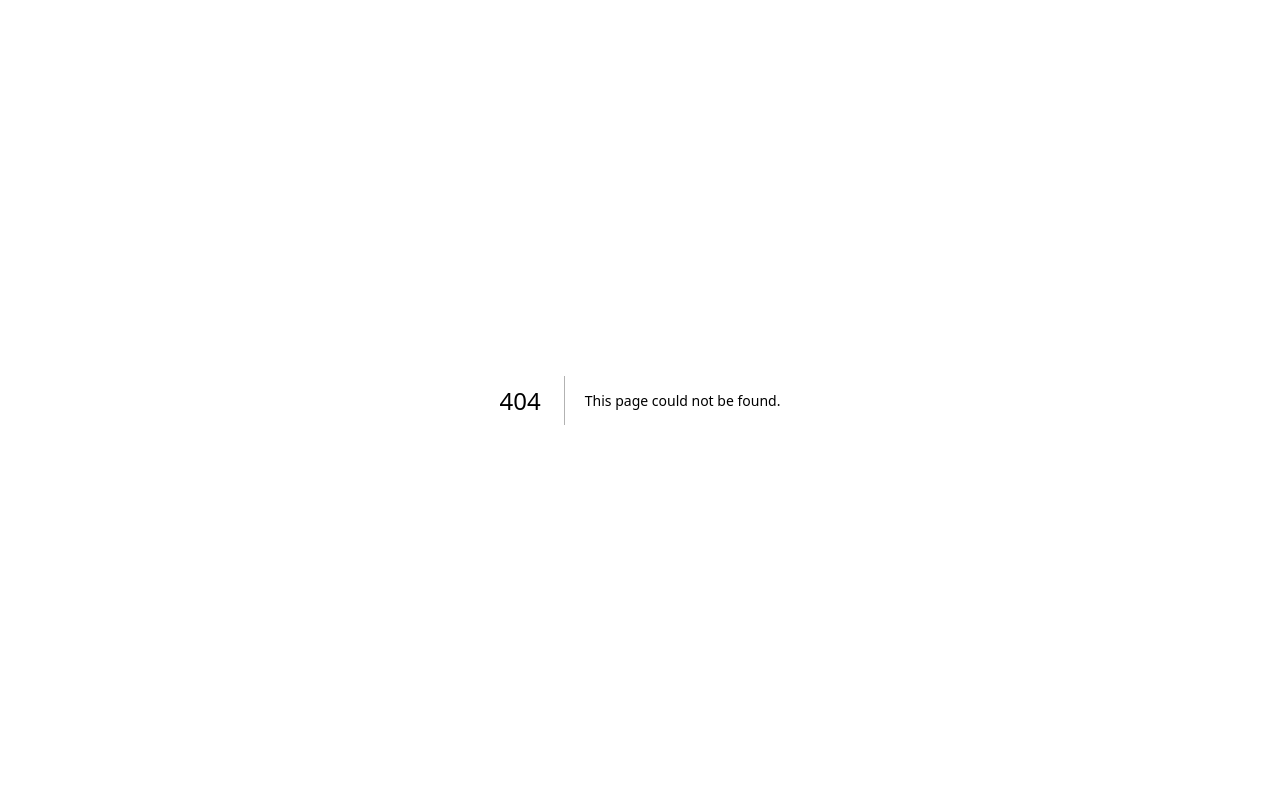
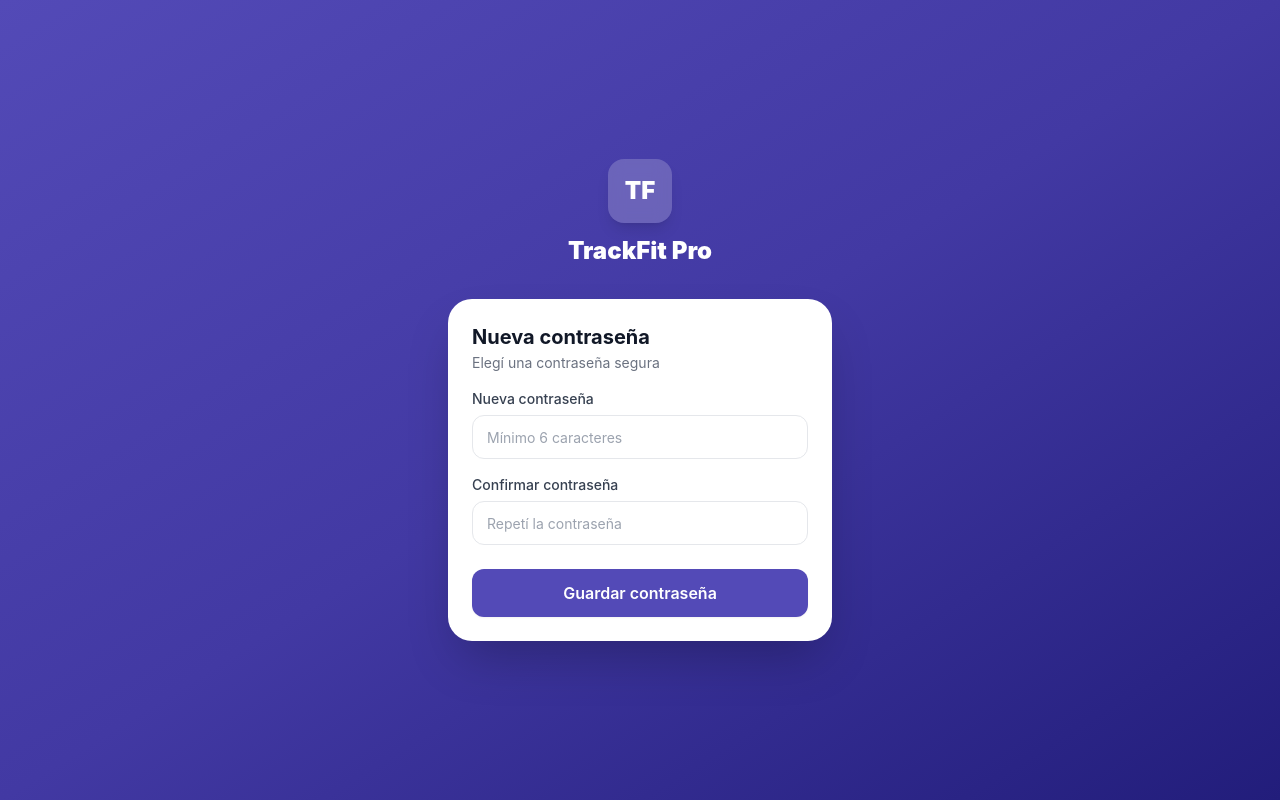
Before and after one commit to germancete07/trackfit-pro, a Next.js app: page /auth/reset-password in a window 1280 px wide. Before the commit this address had no page. Built offline with nearby package versions, Linux system fonts and the light colour scheme.

Commit message:
Add auth callback route and reset password page

```diff
--- /dev/null
+++ b/app/auth/callback/route.ts
@@ -0,0 +1,35 @@
+import { createServerClient } from "@supabase/ssr";
+import { type CookieOptions } from "@supabase/ssr";
+import { cookies } from "next/headers";
+import { NextResponse, type NextRequest } from "next/server";
+
+export async function GET(request: NextRequest) {
+  const { searchParams, origin } = new URL(request.url);
+  const code = searchParams.get("code");
+  const next = searchParams.get("next") ?? "/dashboard";
+
+  if (code) {
+    const cookieStore = await cookies();
+    const supabase = createServerClient(
+      process.env.NEXT_PUBLIC_SUPABASE_URL!,
+      process.env.NEXT_PUBLIC_SUPABASE_ANON_KEY!,
+      {
+        cookies: {
+          getAll() { return cookieStore.getAll(); },
+          setAll(cookiesToSet: { name: string; value: string; options: CookieOptions }[]) {
+            cookiesToSet.forEach(({ name, value, options }) =>
+              cookieStore.set(name, value, options)
+            );
+          },
+        },
+      }
+    );
+
+    const { error } = await supabase.auth.exchangeCodeForSession(code);
+    if (!error) {
+      return NextResponse.redirect(`${origin}${next}`);
+    }
+  }
+
+  return NextResponse.redirect(`${origin}/login?error=auth`);
+}
--- /dev/null
+++ b/app/auth/reset-password/page.tsx
@@ -0,0 +1,19 @@
+import { ResetPasswordForm } from "@/components/auth/ResetPasswordForm";
+
+export default function ResetPasswordPage() {
+  return (
+    <div className="min-h-screen bg-gradient-to-br from-brand-500 via-brand-600 to-brand-800 flex flex-col items-center justify-center p-4">
+      <div className="w-full max-w-sm">
+        <div className="flex flex-col items-center mb-8">
+          <div className="h-16 w-16 rounded-2xl bg-white/20 backdrop-blur flex items-center justify-center mb-3 shadow-lg">
+            <span className="text-white text-2xl font-black">TF</span>
+          </div>
+          <h1 className="text-white text-2xl font-black">TrackFit Pro</h1>
+        </div>
+        <div className="bg-white rounded-3xl p-6 shadow-2xl">
+          <ResetPasswordForm />
+        </div>
+      </div>
+    </div>
+  );
+}
--- /dev/null
+++ b/components/auth/ResetPasswordForm.tsx
@@ -0,0 +1,71 @@
+"use client";
+
+import { useState } from "react";
+import { useRouter } from "next/navigation";
+import { createClient } from "@/lib/supabase/client";
+import { Button } from "@/components/ui/Button";
+import { Input } from "@/components/ui/Input";
+
+export function ResetPasswordForm() {
+  const router = useRouter();
+  const [password, setPassword] = useState("");
+  const [confirm, setConfirm] = useState("");
+  const [loading, setLoading] = useState(false);
+  const [error, setError] = useState("");
+
+  async function handleSubmit(e: React.FormEvent) {
+    e.preventDefault();
+    if (password.length < 6) { setError("Mínimo 6 caracteres"); return; }
+    if (password !== confirm) { setError("Las contraseñas no coinciden"); return; }
+
+    setError("");
+    setLoading(true);
+    const supabase = createClient();
+    const { error: err } = await supabase.auth.updateUser({ password });
+
+    if (err) {
+      setError("Error al actualizar la contraseña");
+      setLoading(false);
+      return;
+    }
+
+    router.push("/dashboard");
+    router.refresh();
+  }
+
+  return (
+    <form onSubmit={handleSubmit} className="flex flex-col gap-4">
+      <div>
+        <h2 className="text-xl font-bold text-gray-900">Nueva contraseña</h2>
+        <p className="text-sm text-gray-500 mt-0.5">Elegí una contraseña segura</p>
+      </div>
+
+      {error && (
+        <div className="bg-red-50 border border-red-200 rounded-xl px-4 py-3 text-sm text-red-600">{error}</div>
+      )}
+
+      <Input
+        label="Nueva contraseña"
+        type="password"
+        placeholder="Mínimo 6 caracteres"
+        value={password}
+        onChange={(e) => setPassword(e.target.value)}
+        required
+        autoComplete="new-password"
+      />
+      <Input
+        label="Confirmar contraseña"
+        type="password"
+        placeholder="Repetí la contraseña"
+        value={confirm}
+        onChange={(e) => setConfirm(e.target.value)}
+        required
+        autoComplete="new-password"
+      />
+
+      <Button type="submit" size="lg" loading={loading} className="w-full mt-2">
+        Guardar contraseña
+      </Button>
+    </form>
+  );
+}
```
Also changed, not shown: .claude/settings.local.json, 2 other files (tests, documents, lock files or other folders).
